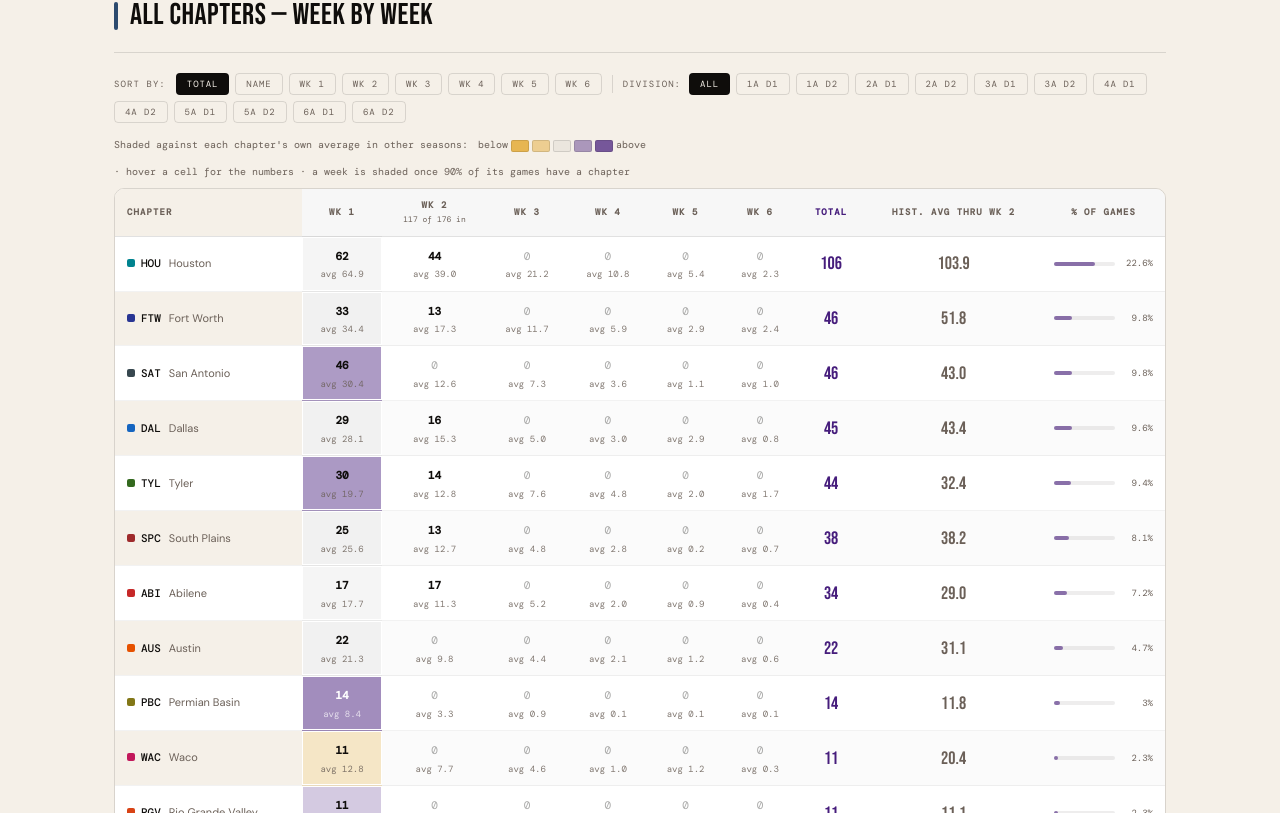
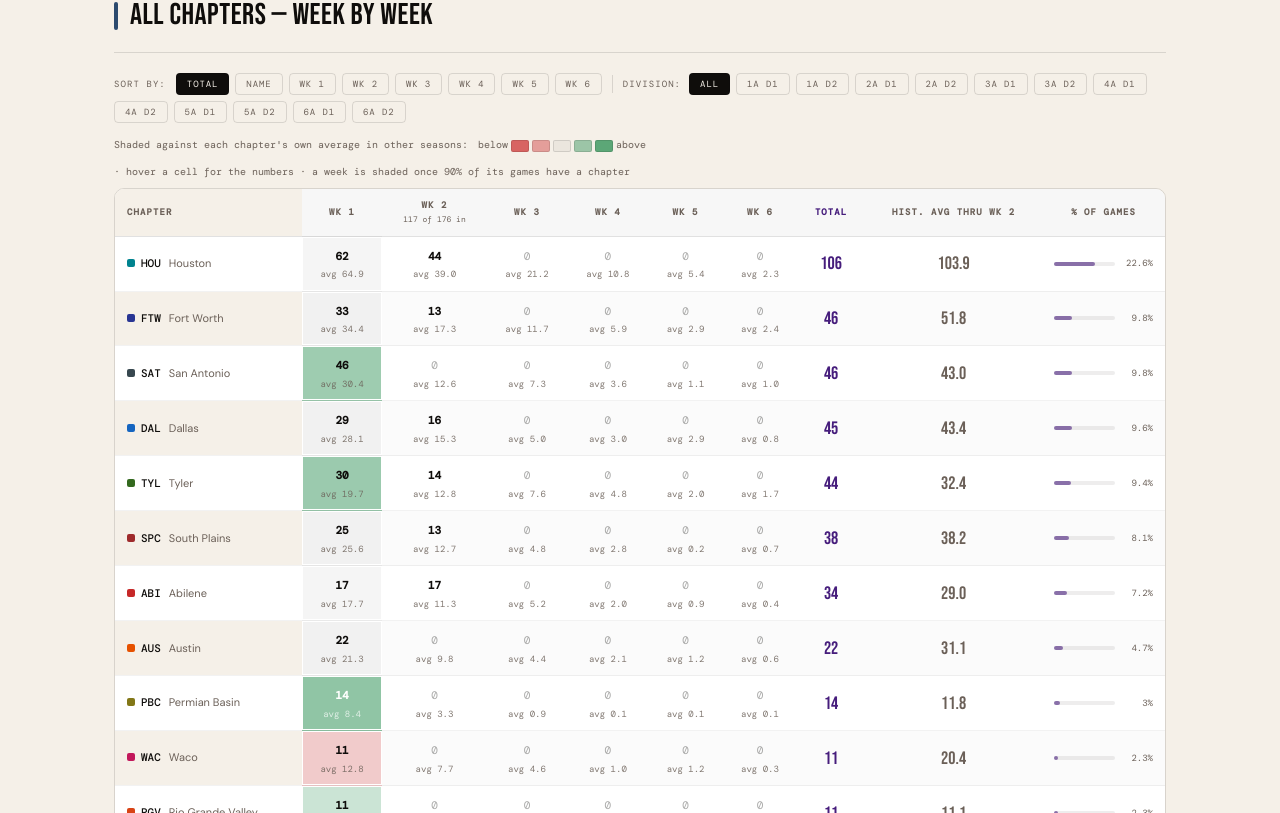
Before and after one commit to colemic2006/texasplayoffs, a React (Vite) app: page / in a window 1280 px wide. Shown: the part 2547-3360 px from the top of the page. Built offline with nearby package versions, Linux system fonts and the light colour scheme.

Commit message:
Chapter heatmap: green above average, red below
Co-Authored-By: Claude Opus 5.5 <noreply@anthropic.com>
Claude-Session: https://claude.ai/code/session_01BMNz1h9oErPrBeApAqNHEj

```diff
--- a/src/components/ChapterDashboard.jsx
+++ b/src/components/ChapterDashboard.jsx
@@ -65,14 +65,14 @@ function RoundCounts({ games }) {
   )
 }
 
-// Diverging heat: purple above the chapter's historical average, gold below, neutral near it.
+// Diverging heat: green above the chapter's historical average, red below, neutral near it.
 // Strength follows the ratio on a log scale, full at about 2x (or half) the average.
 function heat(val, avg) {
   if (avg == null) return null
   const t = Math.max(-1, Math.min(1, Math.log2((val + 0.5) / (avg + 0.5)) / 1.1))
   if (Math.abs(t) < 0.09) return { bg: 'rgba(15,13,11,0.04)', strong: false, t }
   const a = 0.12 + 0.6 * Math.abs(t)
-  return { bg: t > 0 ? `rgba(70,29,124,${a.toFixed(2)})` : `rgba(226,160,24,${a.toFixed(2)})`, strong: t > 0 && a > 0.5, t }
+  return { bg: t > 0 ? `rgba(34,139,76,${a.toFixed(2)})` : `rgba(206,46,46,${a.toFixed(2)})`, strong: a > 0.5, t }
 }
 const pctOff = (v, a) => a > 0 ? `${v >= a ? '+' : ''}${Math.round(100 * (v - a) / a)}%` : (v > 0 ? 'new' : 'even')
 
@@ -409,7 +409,7 @@ export default function ChapterDashboard({ data, year, allData = {}, years = [],
           <span style={{ display:'inline-flex', alignItems:'center', gap:3 }}>
             <span>below</span>
             {[0.72, 0.42, 0.04, 0.42, 0.72].map((a, i) => (
-              <span key={i} style={{ width:18, height:12, borderRadius:2, background: i < 2 ? `rgba(226,160,24,${a})` : i === 2 ? 'rgba(15,13,11,0.04)' : `rgba(70,29,124,${a})`, border:'1px solid var(--border)' }} />
+              <span key={i} style={{ width:18, height:12, borderRadius:2, background: i < 2 ? `rgba(206,46,46,${a})` : i === 2 ? 'rgba(15,13,11,0.04)' : `rgba(34,139,76,${a})`, border:'1px solid var(--border)' }} />
             ))}
             <span>above</span>
           </span>
```
